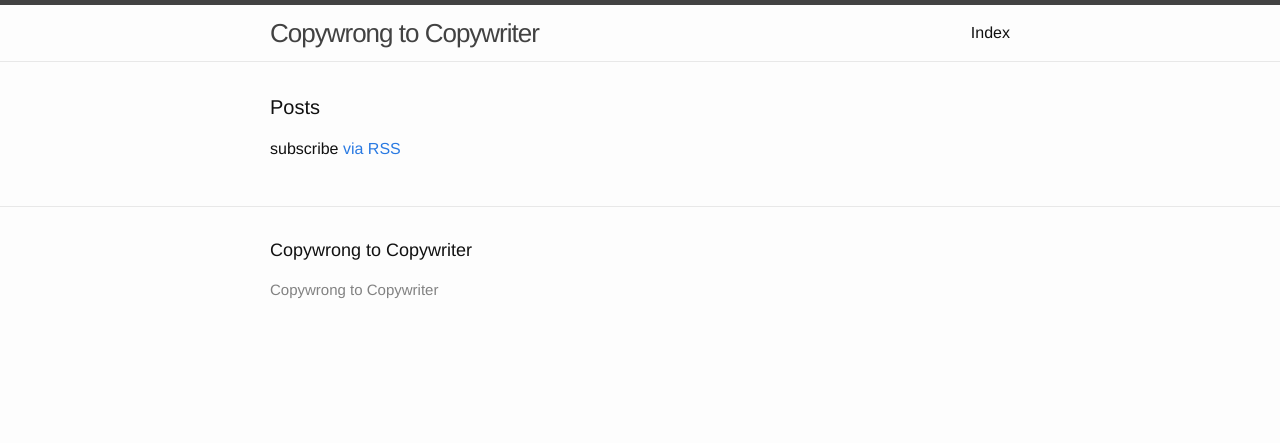
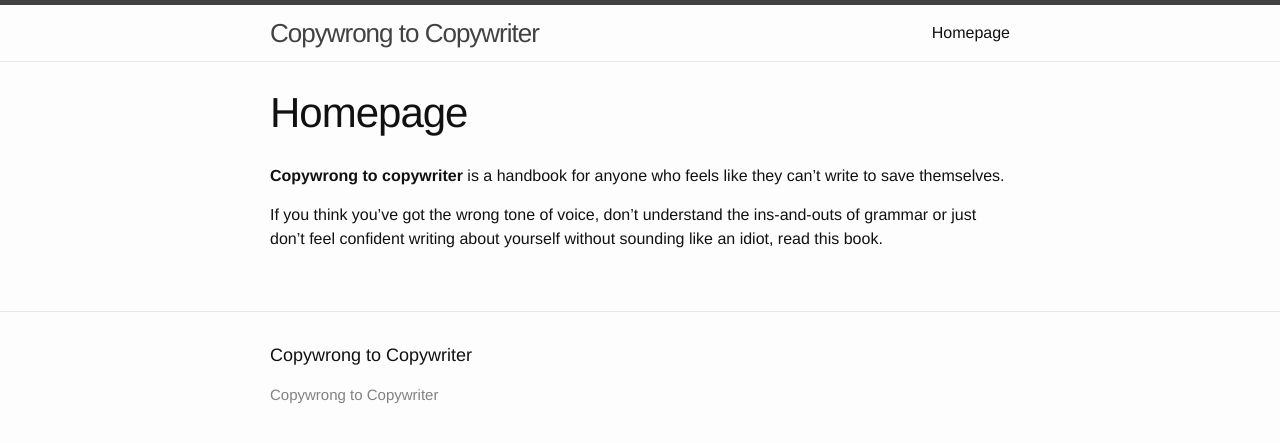
Before and after one commit to copywrongtocopywriter/copywrongtocopywriter.github.io, a Jekyll site: the page built from index.markdown, in a window 1280 px wide. Shown: the top 443 px of the page. Built offline with Jekyll 4.4.1, drawn with Linux system fonts in a browser that asks for light colours.

Commit message:
Move homepage to index

```diff
--- /dev/null
+++ b/_layouts/homepage.html
@@ -0,0 +1,5 @@
+---
+layout: homepage
+---
+
+{{ content }}
--- a/index.html
+++ /dev/null
@@ -1,23 +0,0 @@
----
-layout: default
----
-
-<div class="home">
-
-  <h1 class="page-heading">Posts</h1>
-
-  <ul class="post-list">
-    {% for post in site.posts %}
-      <li>
-        <span class="post-meta">{{ post.date | date: "%b %-d, %Y" }}</span>
-
-        <h2>
-          <a class="post-link" href="{{ post.url | prepend: site.baseurl }}">{{ post.title }}</a>
-        </h2>
-      </li>
-    {% endfor %}
-  </ul>
-
-  <p class="rss-subscribe">subscribe <a href="{{ "/feed.xml" | prepend: site.baseurl }}">via RSS</a></p>
-
-</div>
--- a/homepage.markdown
+++ b/index.markdown
@@ -1,5 +1,5 @@
 ---
-title: Index
+title: Homepage
 date: 2017-11-13 15:53:00 +11:00
 Buy Now Button: Buy now $25
 Buy Now Modal Button: Buy now with PayPal
```
